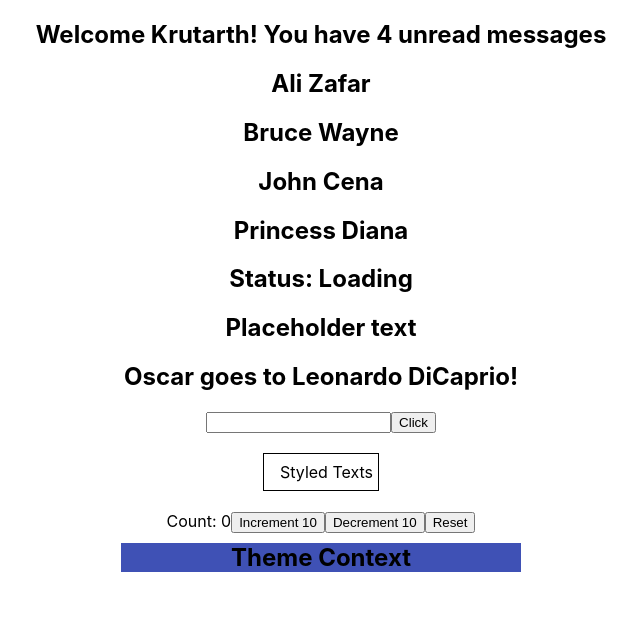
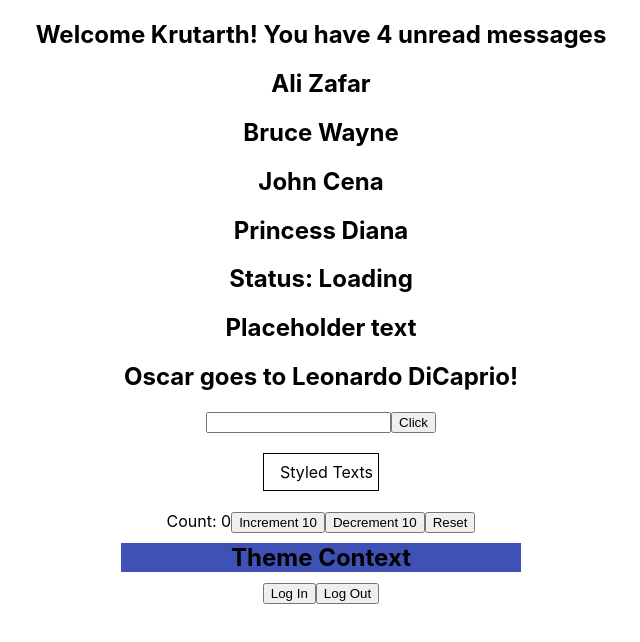
Before and after one commit to krutarth45/typescript-for-react, a React (Create React App) app: page / in a window 1280 px wide. Shown: the top 642 px of the page, without its empty margins (319-959 px from the left). Built offline with nearby package versions, Linux system fonts and the light colour scheme.

Commit message:
Advanced useContext

```diff
--- a/src/App.tsx
+++ b/src/App.tsx
@@ -3,6 +3,8 @@
 import Container from "./components/Container";
 import Box from "./components/context/Box";
 import { ThemeContextProvider } from "./components/context/ThemeContext";
+import User from "./components/context/User";
+import { UserContextProvider } from "./components/context/UserContext";
 import Greet from "./components/Greet";
 import Heading from "./components/Heading";
 import Input from "./components/Input";
@@ -54,6 +56,9 @@
       <ThemeContextProvider>
         <Box />
       </ThemeContextProvider>
+      <UserContextProvider>
+        <User />
+      </UserContextProvider>
     </div>
   );
 }
--- /dev/null
+++ b/src/components/context/User.tsx
@@ -0,0 +1,34 @@
+import { useContext } from "react";
+import { UserContext } from "./UserContext";
+
+const User = () => {
+  const userContext = useContext(UserContext);
+  const handleLogin = () => {
+    if (userContext) {
+      userContext.setUser({
+        name: "Krutarth",
+        email: "krutarth.798@gmail.com",
+      });
+    }
+  };
+  const handleLogout = () => {
+    if (userContext) {
+      userContext.setUser(null);
+    }
+  };
+  return (
+    <div>
+      <button onClick={handleLogin}>Log In</button>
+      <button onClick={handleLogout}>Log Out</button>
+      {userContext?.user?.name && (
+        <div>`User name is {userContext.user.name}`</div>
+      )}
+      {userContext?.user?.email && (
+        <div>`User email is {userContext.user.email}`</div>
+      )}
+      {!userContext && <div>User logged out.</div>}
+    </div>
+  );
+};
+
+export default User;
--- /dev/null
+++ b/src/components/context/UserContext.tsx
@@ -0,0 +1,26 @@
+import { createContext, useState } from "react";
+
+export type AuthUser = {
+  name: string;
+  email: string;
+};
+
+type UserContextType = {
+  user: AuthUser | null;
+  setUser: React.Dispatch<React.SetStateAction<AuthUser | null>>;
+};
+
+type UserContextProviderProps = {
+  children: React.ReactNode;
+};
+
+export const UserContext = createContext<UserContextType | null>(null);
+
+export const UserContextProvider = ({ children }: UserContextProviderProps) => {
+  const [user, setUser] = useState<AuthUser | null>(null);
+  return (
+    <UserContext.Provider value={{ user, setUser }}>
+      {children}
+    </UserContext.Provider>
+  );
+};
```
